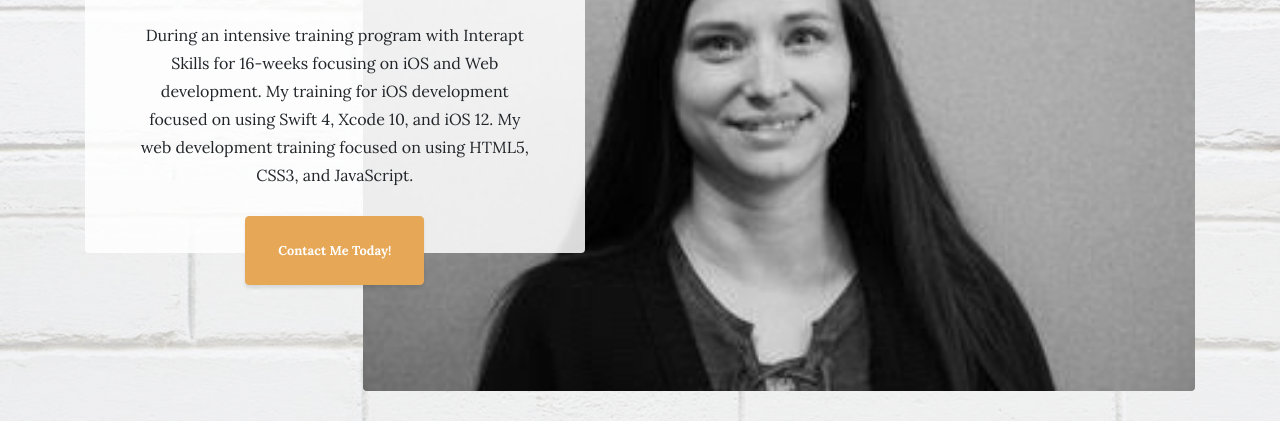
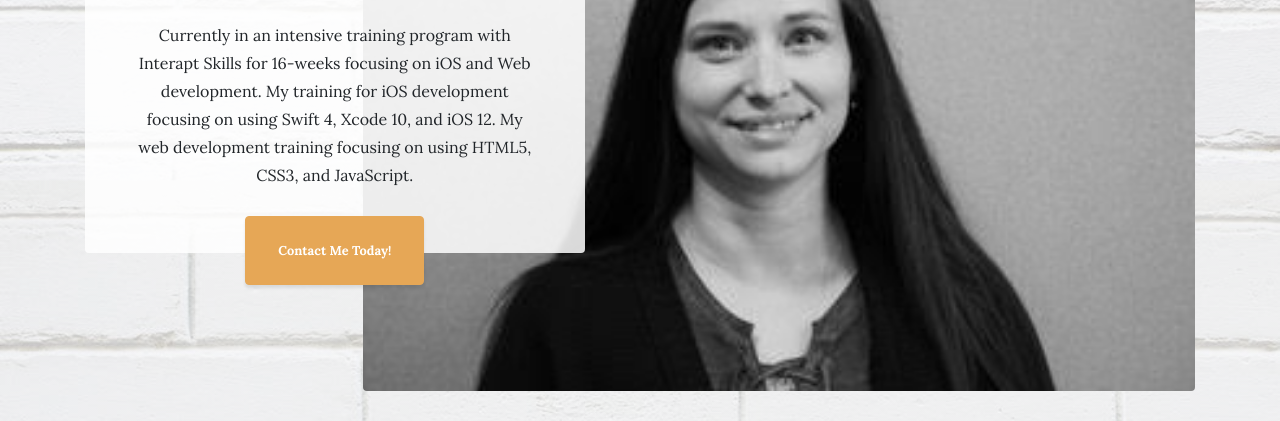
Before and after one commit to JamieCummings/JamieCummings.github.io, a website: page index.html in a window 1280 px wide. Shown: the part 673-1094 px from the top of the page. Drawn offline with Linux system fonts and the light colour scheme.

Commit message:
proofreading

```diff
--- a/index.html
+++ b/index.html
@@ -66,7 +66,7 @@
               <span class="section-heading-upper">Jr Devloper</span>
               <span class="section-heading-lower">Jamie Cummings</span>
             </h2>
-            <p class="mb-3">During an intensive training program with Interapt Skills for 16-weeks focusing on iOS and Web development. My training for iOS development focused on using Swift 4, Xcode 10, and iOS 12. My web development training focused on using HTML5, CSS3, and JavaScript.
+            <p class="mb-3">Currently in an intensive training program with Interapt Skills for 16-weeks focusing on iOS and Web development. My training for iOS development focusing on using Swift 4, Xcode 10, and iOS 12. My web development training focusing on using HTML5, CSS3, and JavaScript.
             </p>
             <div class="intro-button mx-auto">
               <a class="btn btn-primary btn-xl" href="contact.html">Contact Me Today!</a>
```
